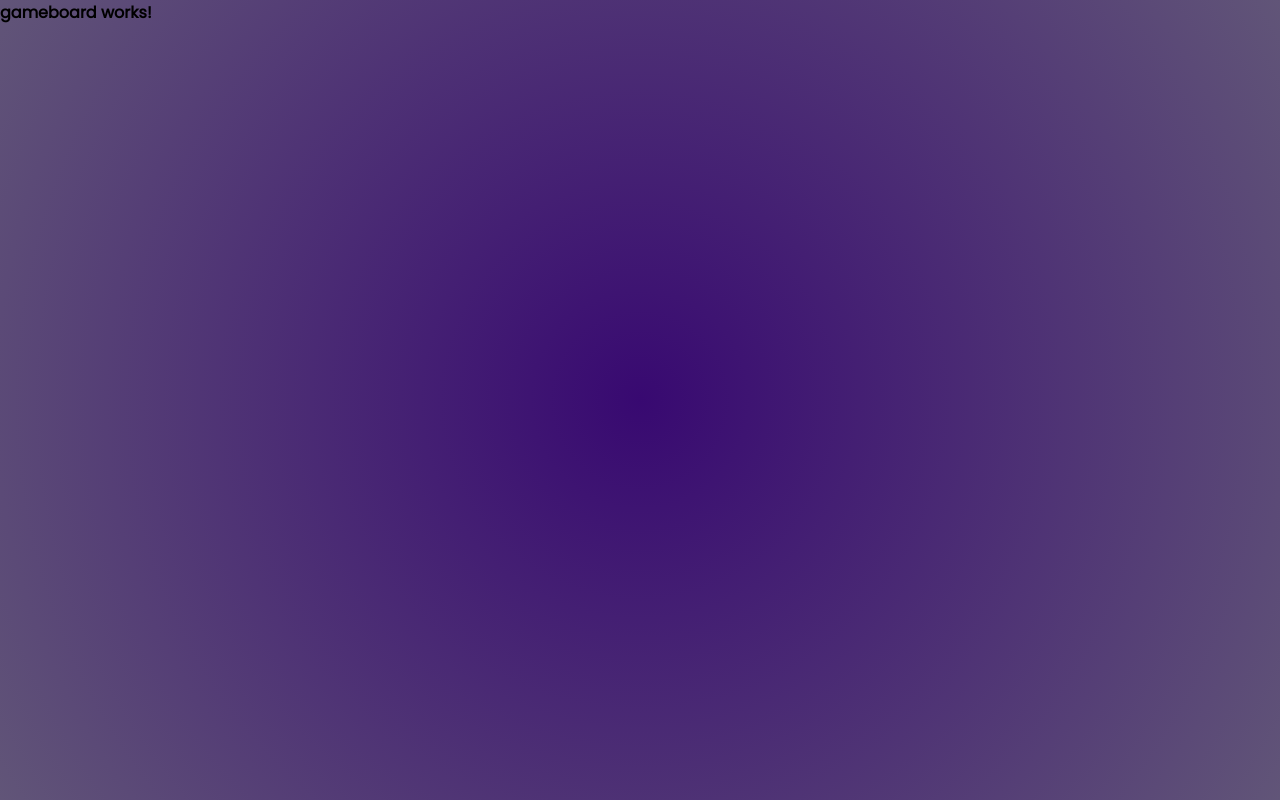
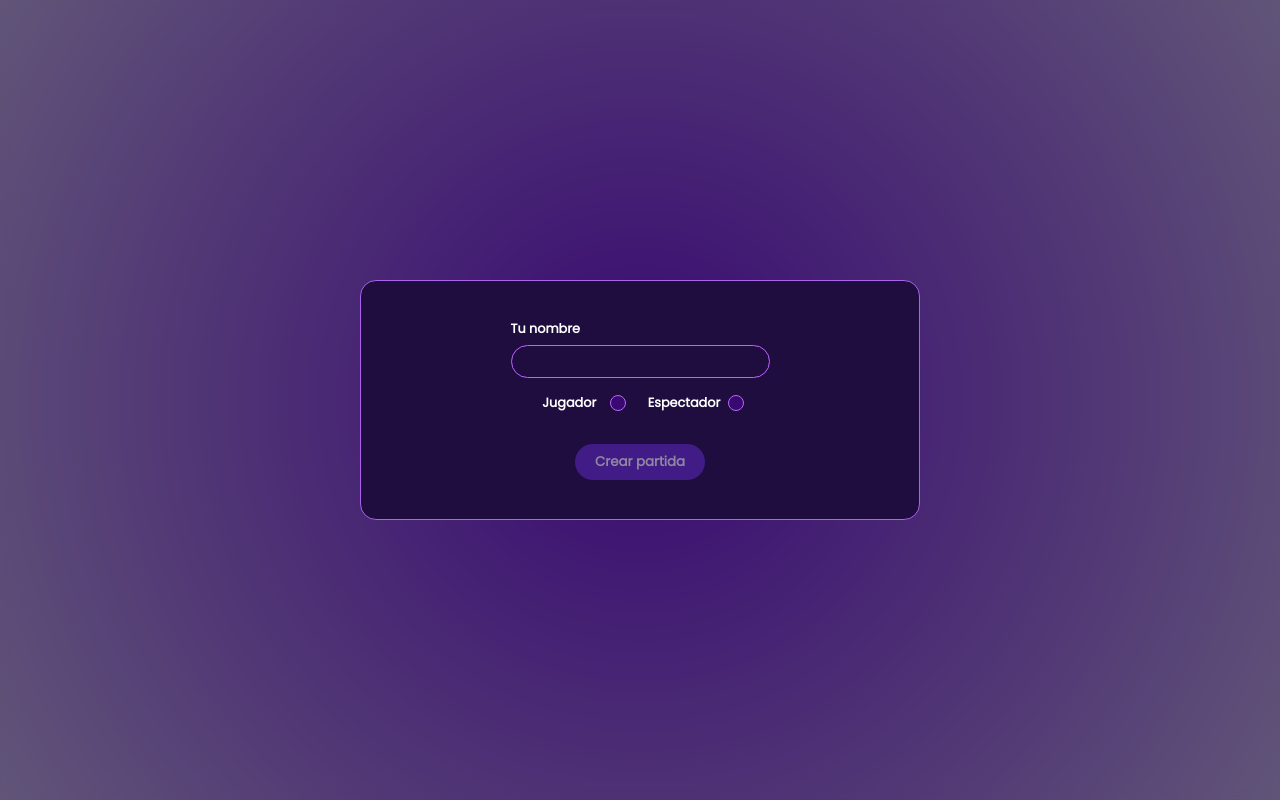
Before and after one commit to egarcia9543/Planning-Poker, an Angular app: page /game/1 in a window 1280 px wide. Built offline with nearby package versions, Linux system fonts and the light colour scheme.

Commit message:
Create admin feature

```diff
--- a/src/app/components/molecules/create-game-form/create-game-form.component.html
+++ b/src/app/components/molecules/create-game-form/create-game-form.component.html
@@ -3,5 +3,8 @@
     <label class="form_label" for="game_name">Nombra la partida</label>
     <input class="form_input" id="game_name" type="text" [formControl]="checkForm">
   </div>
-  <app-button buttonText="Crear partida" buttonClass="button primary_button" [buttonDisabled]="!checkForm.valid" />
+  <app-button
+  buttonText="Crear partida"
+  buttonClass="button primary_button"
+  [buttonDisabled]="!checkForm.valid" />
 </form>
--- /dev/null
+++ b/src/app/components/molecules/signup-form/signup-form.component.css
@@ -0,0 +1,71 @@
+.modal {
+    width: 35rem;
+    height: 15rem;
+    display: flex;
+    align-items: center;
+    background-color: #1f0d3f;
+    border: #a962e8 solid 0.1rem;
+    border-radius: 1rem;
+}
+
+.modal_form {
+    width: 100%;
+    display: flex;
+    flex-direction: column;
+    align-items: center;
+}
+
+.form_fields {
+    display: flex;
+    flex-direction: column;
+    margin-bottom: 1rem;
+}
+
+.form_label {
+    color: #fff;
+    font-weight: 600;
+    font-size: 0.8rem;
+}
+
+.form_input_text {
+    margin-top: 0.4rem;
+    padding: 0.5rem 4rem 0.5rem 1rem;
+    border: #bb65ff 0.12rem solid;
+    border-radius: 2rem;
+    outline: none;
+    background-color: transparent;
+    color: #fff;
+}
+
+.form_input_radio {
+    appearance: none;
+    width: 1rem;
+    height: 1rem;
+    border: #bb65ff 0.12rem solid;
+    border-radius: 50%;
+    background-color: #380971;
+    cursor: pointer;
+}
+
+.form_input_radio:checked {
+    background-color: #bb65ff;
+}
+
+.form_radios {
+    display: flex;
+    flex-direction: row;
+    justify-content: space-between;
+    width: 40%;
+    margin-bottom: 2rem;
+}
+
+.form_radios_player {
+    display: flex;
+    justify-content: space-evenly;
+    align-items: center;
+    width: 100%;
+}
+
+.hidden {
+    display: none;
+}
--- /dev/null
+++ b/src/app/components/molecules/signup-form/signup-form.component.html
@@ -0,0 +1,23 @@
+<div class="modal">
+    <form class="modal_form" [formGroup]="signupForm" (submit)="onSubmit()">
+        <div class="form_fields">
+            <label class="form_label" for="name">Tu nombre</label>
+            <input class="form_input_text" id="name" type="text" formControlName="username">
+        </div>
+        <div class="form_radios">
+            <div class="form_radios_player">
+                <label class="form_label" for="player">Jugador</label>
+                <input class="form_input_radio" type="radio" id="player" name="playerType" value="player" formControlName="playerType">
+            </div>
+            <div class="form_radios_player">
+                <label class="form_label" for="spectator">Espectador</label>
+                <input class="form_input_radio" type="radio" id="spectator" name="playerType" value="spectator" formControlName="playerType">
+            </div>
+        </div>
+        <app-button
+        buttonText="Crear partida"
+        buttonClass="button primary_button"
+        [buttonDisabled]="!signupForm.valid"
+      />
+    </form>
+</div>
--- /dev/null
+++ b/src/app/components/molecules/signup-form/signup-form.component.ts
@@ -0,0 +1,38 @@
+import { PlayersService } from './../../../services/players.service';
+import { Component, inject, signal } from '@angular/core';
+import { ButtonComponent } from '../../atoms/button/button.component';
+import { FormBuilder, ReactiveFormsModule, Validators } from '@angular/forms';
+
+@Component({
+  selector: 'app-signup-form',
+  standalone: true,
+  imports: [ButtonComponent, ReactiveFormsModule],
+  templateUrl: './signup-form.component.html',
+  styleUrl: './signup-form.component.css'
+})
+export class SignupFormComponent {
+  constructor(private fb: FormBuilder) {}
+
+  private playerService = inject(PlayersService);
+
+  signupForm = this.fb.group({
+    username: ['', [
+      Validators.required,
+      Validators.minLength(5),
+      Validators.maxLength(20),
+      Validators.pattern('(?!^d+$)(?!.*[()_,.*#/-])(?:[^0-9]*[0-9]){0,3}[^0-9]*')
+    ]],
+    playerType: ['', Validators.required]
+  })
+
+  onSubmit() {
+    this.playerService.registerPlayer({
+      username: this.signupForm.value.username ?? '',
+      playerType: this.signupForm.value.playerType ?? '',
+      role: 'admin',
+      initials: this.signupForm.value.username?.substring(0,2).toUpperCase() ?? '',
+      score: 0
+    });
+    console.log(this.playerService.mockPlayers());
+  }
+}
--- a/src/app/pages/gameboard/gameboard.component.css
+++ b/src/app/pages/gameboard/gameboard.component.css
@@ -0,0 +1,17 @@
+.board {
+    height: 100%;
+    width: 100%;
+    display: flex;
+    justify-content: center;
+    align-items: center;
+}
+
+.board_signup {
+    height: 100%;
+    width: 100%;
+    position: absolute;
+    display: flex;
+    justify-content: center;
+    align-items: center;
+    backdrop-filter: blur(5px);
+}
--- a/src/app/pages/gameboard/gameboard.component.html
+++ b/src/app/pages/gameboard/gameboard.component.html
@@ -1 +1,5 @@
-<p>gameboard works!</p>
+<main class="board">
+    <div [class.board_signup]="true">
+        <app-signup-form />
+    </div>
+</main>
--- a/src/app/pages/gameboard/gameboard.component.ts
+++ b/src/app/pages/gameboard/gameboard.component.ts
@@ -1,9 +1,10 @@
-import { Component } from '@angular/core';
+import { Component, Input, inject, signal } from '@angular/core';
+import { SignupFormComponent } from '../../components/molecules/signup-form/signup-form.component';
 
 @Component({
   selector: 'app-gameboard',
   standalone: true,
-  imports: [],
+  imports: [SignupFormComponent],
   templateUrl: './gameboard.component.html',
   styleUrl: './gameboard.component.css'
 })
--- /dev/null
+++ b/src/app/services/players.service.ts
@@ -0,0 +1,23 @@
+import { Injectable, signal } from '@angular/core';
+import { Player } from '../interfaces/players.interface';
+
+@Injectable({
+  providedIn: 'root'
+})
+export class PlayersService {
+  mockPlayers = signal<Player[]>([
+    {username: 'Oscar', playerType: 'player', role: 'player', initials: 'OS', score: 0},
+    {username: 'Luis', playerType: 'player', role: 'player', initials: 'LU', score: 0},
+    {username: 'Jorge', playerType: 'player', role: 'player', initials: 'JO', score: 0},
+    {username: 'Ricardo', playerType: 'player', role: 'player', initials: 'RI', score: 0},
+    {username: 'Alejandro', playerType: 'player', role: 'player', initials: 'AL', score: 0},
+    {username: 'Javier', playerType: 'player', role: 'player', initials: 'JA', score: 0},
+    {username: 'María', playerType: 'player', role: 'player', initials: 'MA', score: 0},
+  ]);
+
+  constructor() { }
+
+  registerPlayer(player: Player) {
+    this.mockPlayers.set([player, ...this.mockPlayers()])
+  }
+}
```
Also changed, not shown: src/app/interfaces/players.interface.ts (added, +7 -0 lines), 2 other files (tests, documents, lock files or other folders).
